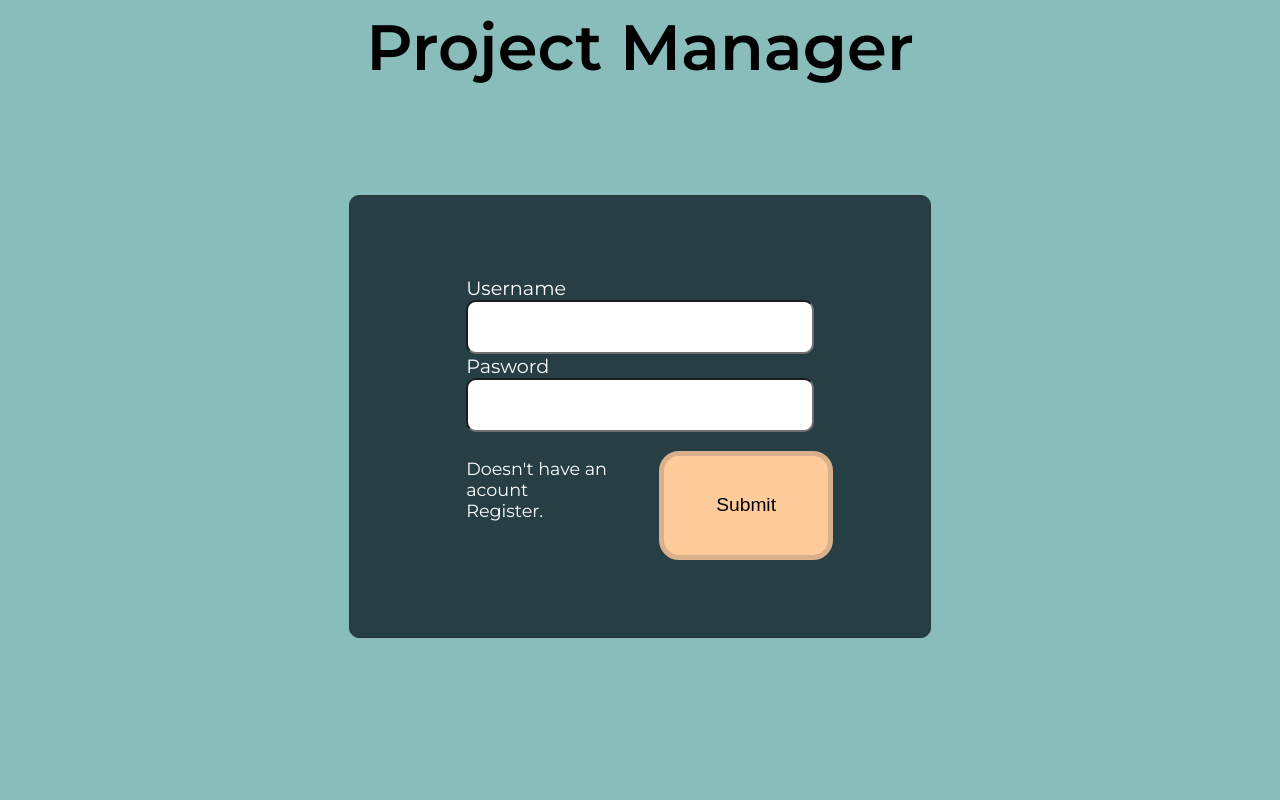
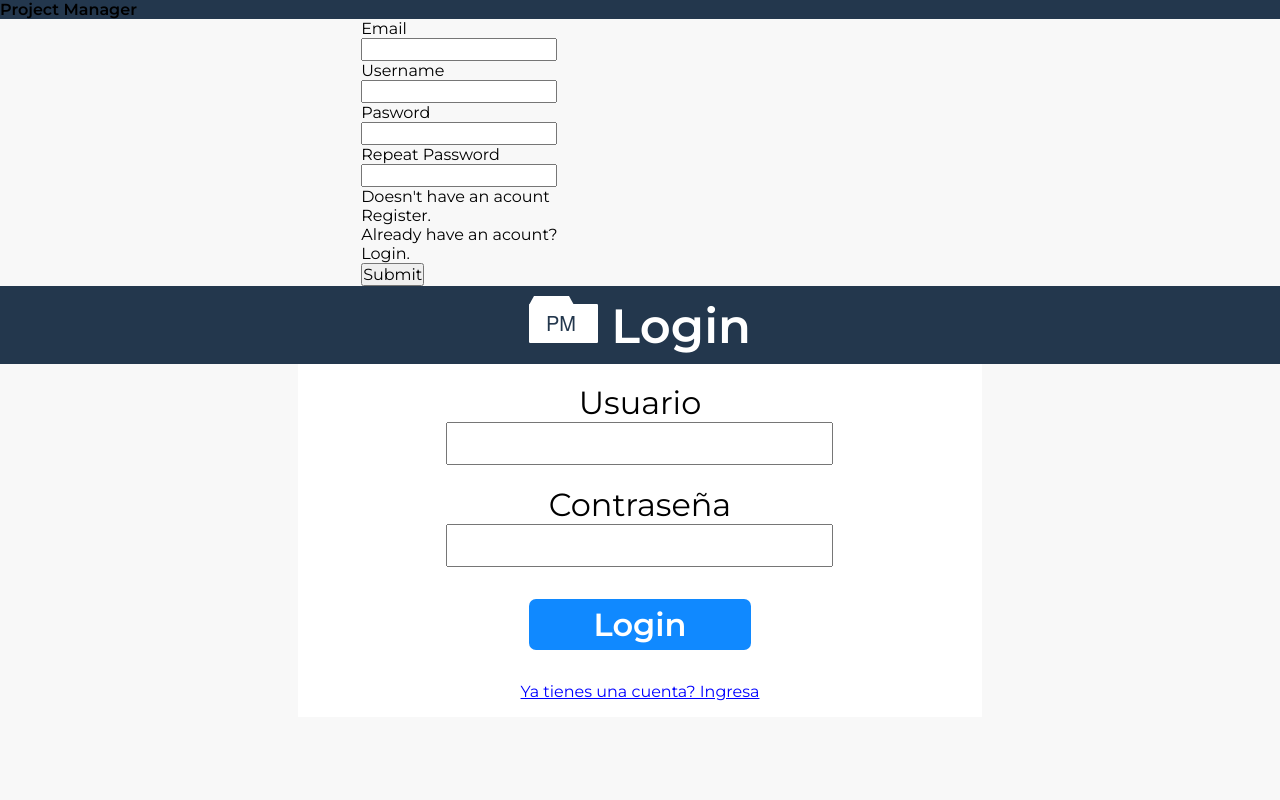
Before and after one commit to dariomtz/pmAPI, a Django app: page /login/ in a window 1280 px wide. Run offline with Django 3.2, Linux system fonts and the light colour scheme.

Commit message:
Updating Welcome & Login/Register
Just updating the designs and checking it all works

```diff
--- a/web/static/css/login.css
+++ b/web/static/css/login.css
@@ -1,110 +1,100 @@
-@import url("https://fonts.googleapis.com/css?family=Montserrat:400,600&display=swap");
+@import url('https://fonts.googleapis.com/css?family=Montserrat:300,400,500,600&display=swap');
 
-html{
-    overflow-y: hidden;
+html *{
+    margin: 0px;
+    padding: 0px;
+    font-size: 16px;
+    font-family: 'Montserrat', sans-serif;
 }
 
-
-
 body{
-    background-color: #89BDBB;
-
-    font-family: 'Montserrat', sans-serif;
-    font-size: 16px;
+    background-color: #F8F8F8;
 }
 
-h1{
+header{
+    height: minmax(50px, 30%);
+    background-color: #23374D;
+}
+
+header h2{
+    font-weight: 600;
+    padding: .2em 2em;
     text-align: center;
-    font-size: 4em;
-
-    margin-bottom: 8.5vw;
+    font-size: 3em;
+    color: white;
 }
 
 main{
   display: grid;
-    grid-template-columns: 27% auto 27%;
+  grid-template-areas: "filler1 main filler2";
 }
 
-.form{
-    padding: 5em 0;
 
-    color:  white;
-
-    display: grid;
-
-    grid-template-columns: 20% auto 20%;
-
-
-    background-color: #263E44;
-    border: solid #2C3532 1px;
-    border-radius: 10px;
+.main{
+  grid-area: main;
+  background-color: #FFFFFF;
 }
 
-label{
-    font-size: 1.2em;
+.input_container{
+  text-align: center;
+  display: block;
 }
 
-input{
-    outline: none;
+.main label{
+  display: block;
+  padding-top: .6em;
+  font-size: 2em;
+}
+.main input{
+  font-size: 2em;
 }
 
-input[type="text"], input[type="email"], input[type="password"]{
-    font-size: 1em;
+.submit_button{
+  margin: 1em 0;
 
-    width: 100%;
+  font-weight: 600;
+  text-decoration: none;
+  border-radius: 7px;
+  border: none;
+  background-color: #1089FF;
+  color: white;
 
-    padding: 1em 3em 1em .5em;
+  font-size: 4em;
 
-    border-color: #707070;
-    border-radius: 10px;
+  padding: .2em 2em;
+}
+.submit_button:hover{
+  border: solid 1px #1116AB;
+}
+.submit_button:active{
+  /* border: solid 1px #1116AB; */
+  background-color: #1116AB;
 }
 
-.b{
-    display: grid;
-    grid-template-columns: 50% 50%;
-}
-
-.b a{
-    display: block;
-    text-decoration: none;
-    font-size: 1.1em;
-
-    padding-top: 1.5em;
-
-    cursor: pointer;
-}
-.b a:active{
+.texto_cambio{
+  color: blue;
   display: block;
   text-decoration: underline;
-    font-size: 1.1em;
-
-    padding-top: 1.5em;
-}
-
-input[type="submit"]{
-    cursor: pointer;
-    width: 100%;
-    height: 100%;
-
-    font-size: 1.2em;
-
-    padding: 1em 0;
-
-    margin: 1em;
-
-    background-color: #FFCB9B;
-
-    border: solid #D8B08C 5px;
-    border-radius: 20px;
-
-}
-input[type="submit"]:active{
-    background-color: #D8B08C ;
-
-    border-color:#FFCB9B;
+  margin-bottom: 1em;
 
 }
 
-.inactive{
+.texto_cambio:hover{
+  cursor: pointer;
+}
+
+
+.unseen{
   display: none;
 }
+
+
+.noselect {
+  -webkit-touch-callout: none; /* iOS Safari */
+    -webkit-user-select: none; /* Safari */
+     -khtml-user-select: none; /* Konqueror HTML */
+       -moz-user-select: none; /* Old versions of Firefox */
+        -ms-user-select: none; /* Internet Explorer/Edge */
+            user-select: none; /* Non-prefixed version, currently
+                                  supported by Chrome, Opera and Firefox */
+}
--- a/web/static/web/index.js
+++ /dev/null
@@ -1,3 +0,0 @@
-console.log("hola mundo")
-
-console.log("prueva")
--- a/web/static/web/login.js
+++ /dev/null
@@ -1,9 +0,0 @@
-function toggleVisible() {
-	var inputs = ["email", "r-password", "noAcount", "acount"];
-
-	for (let i = 0; i < inputs.length; i++) {
-		let parent = document.getElementById(inputs[i]).parentNode;
-
-		parent.classList.toggle("inactive");
-	}
-}
--- a/web/templates/web/login.html
+++ b/web/templates/web/login.html
@@ -65,3 +65,86 @@
 		<script src="js/script.js"></script>
 	</body>
 </html>
+
+<!DOCTYPE html>
+<html lang="en">
+  <head>
+    <meta charset="UTF-8" />
+    <meta name="viewport" content="width=device-width, initial-scale=1.0" />
+		<meta http-equiv="X-UA-Compatible" content="ie=edge" />
+
+		{% load static %}
+    <link rel="stylesheet" href="{% static 'css/login.css'%}" />
+
+    <link rel="icon" href="{% static 'img/icon.svg'%}" />
+    <title>Proyect Mannager Login</title>
+  </head>
+  <body>
+    <header>
+      <h2><img src="{% static 'img/icon.svg'%}" alt="Logo" /> Login</h2>
+    </header>
+    <main>
+      <div class="filler1"></div>
+      <div class="main">
+        <!--Form register-->
+        <form action="" method="get" class="unseen" id="registro">
+          <div class="input_container">
+            <!--Email-->
+            <label for="email" class="noselect">Email</label>
+            <input type="email" name="email" id="email" />
+          </div>
+          <div class="input_container">
+            <!--Repertir Email-->
+            <label for="r_email" class="noselect">Repite tu Email</label>
+            <input type="email" name="r_email" id="r_email" />
+          </div>
+          <div class="input_container">
+            <!--Usuario-->
+            <label for="username" class="noselect">Usuario</label>
+            <input type="text" name="username" id="username" />
+          </div>
+          <div class="input_container">
+            <!--Contraseña-->
+            <label for="pasword" class="noselect">Contraseña</label>
+            <input type="password" name="password" id="password" />
+            <!--<input type="checkbox" onclick="showPassword()"> Show-->
+          </div>
+          <div class="input_container">
+            <!--Repetir contraseña-->
+            <label for="r_password" class="noselect">Repetir contraseña</label>
+            <input type="password" name="r_password" id="r_password" />
+            <!--<input type="checkbox" onclick="showR_Password()"> Show-->
+          </div>
+          <div class="input_container">
+            <input type="submit" value="Registrarse" class="submit_button" />
+          </div>
+        </form>
+        <!--Form login-->
+        <form action="" method="get" id="login">
+          <div class="input_container">
+            <!--Usuario-->
+            <label for="username" class="noselect">Usuario</label>
+            <input type="text" name="username" id="username" />
+          </div>
+          <div class="input_container">
+            <!--Contraseña-->
+            <label for="pasword" class="noselect">Contraseña</label>
+            <input type="password" name="password" id="password" />
+            <!--<input type="checkbox" onclick="showPassword()"> Show-->
+          </div>
+          <div class="input_container">
+            <input type="submit" value="Login" class="submit_button" />
+          </div>
+        </form>
+        <div class="input_container">
+          <span class="texto_cambio noselect" onclick="toggleForm()"
+            >Ya tienes una cuenta? Ingresa</span
+          >
+        </div>
+      </div>
+      <div class="filler2"></div>
+    </main>
+
+    <script src="{% static 'web/scrip.js'%}"></script>
+  </body>
+</html>
```
Also changed, not shown: web/static/css/home.css (+49 -102 lines), web/static/web/script.js (added, +23 -0 lines), web/templates/web/home.html (+27 -27 lines), web/static/img/bottom-left.svg (deleted), web/static/img/icon.svg (added), web/static/img/top-left.svg (deleted), web/static/img/top-right.svg (deleted), 1 other file. Lines whose indentation alone changed are shown as unchanged.
